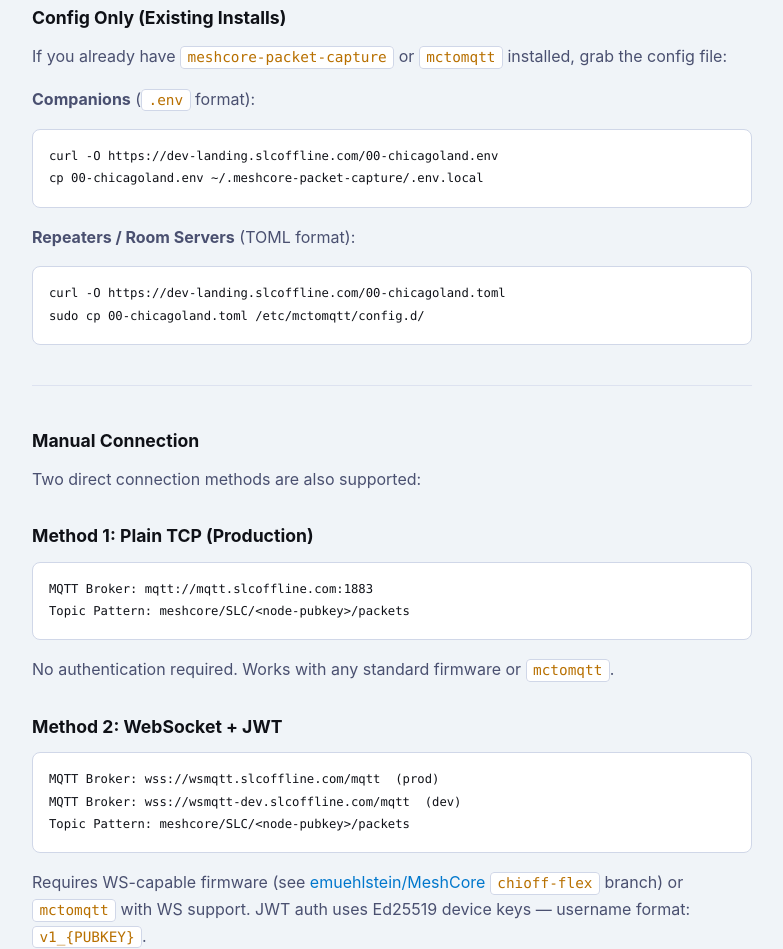
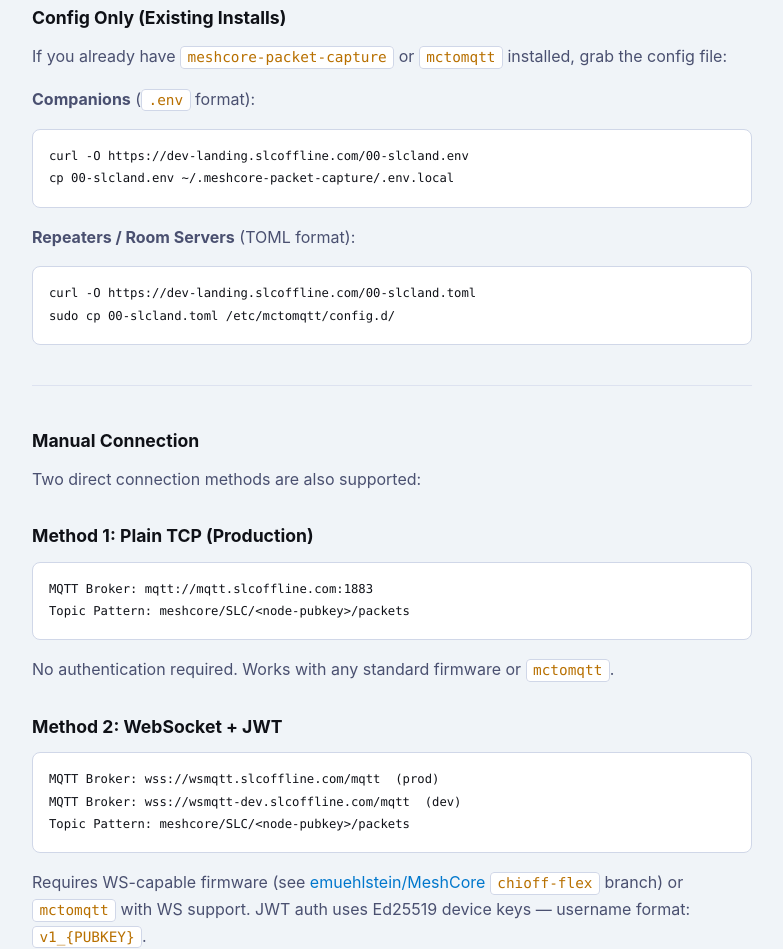
Before and after one commit to emuehlstein/slcmesh-mqtt, a plain HTML site: page dev-landing/contributors.html in a window 1280 px wide. Shown: the part 5049-5998 px from the top of the page, without its empty margins (248-1031 px from the left). Drawn offline with Linux system fonts and the light colour scheme.

Commit message:
Rename preconfigured mesh configs: 00-chicagoland → 00-slcland
- Renamed config files in dev-landing/
- Updated all references in scripts, HTML, and documentation
- Updated OBSERVER_SETUP URL reference

```diff
--- a/dev-landing/contributors.html
+++ b/dev-landing/contributors.html
@@ -378,11 +378,11 @@ docker logs -f caddy</code></pre>
   <h3>Config Only (Existing Installs)</h3>
   <p>If you already have <code>meshcore-packet-capture</code> or <code>mctomqtt</code> installed, grab the config file:</p>
   <p><strong>Companions</strong> (<code>.env</code> format):</p>
-  <pre><code>curl -O https://dev-landing.slcoffline.com/00-chicagoland.env
-cp 00-chicagoland.env ~/.meshcore-packet-capture/.env.local</code></pre>
+  <pre><code>curl -O https://dev-landing.slcoffline.com/00-slcland.env
+cp 00-slcland.env ~/.meshcore-packet-capture/.env.local</code></pre>
   <p><strong>Repeaters / Room Servers</strong> (TOML format):</p>
-  <pre><code>curl -O https://dev-landing.slcoffline.com/00-chicagoland.toml
-sudo cp 00-chicagoland.toml /etc/mctomqtt/config.d/</code></pre>
+  <pre><code>curl -O https://dev-landing.slcoffline.com/00-slcland.toml
+sudo cp 00-slcland.toml /etc/mctomqtt/config.d/</code></pre>
 
   <div class="divider"></div>
 
```
Also changed, not shown: OBSERVER_SETUP.md (+5 -5 lines), dev-landing/00-slcland.toml (renamed from dev-landing/00-chicagoland.toml), 4 other files.
